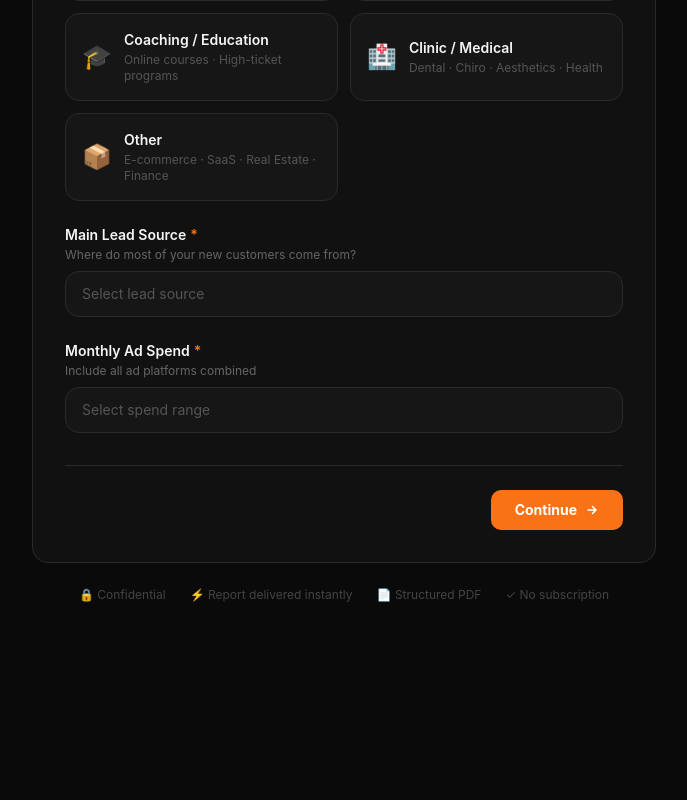
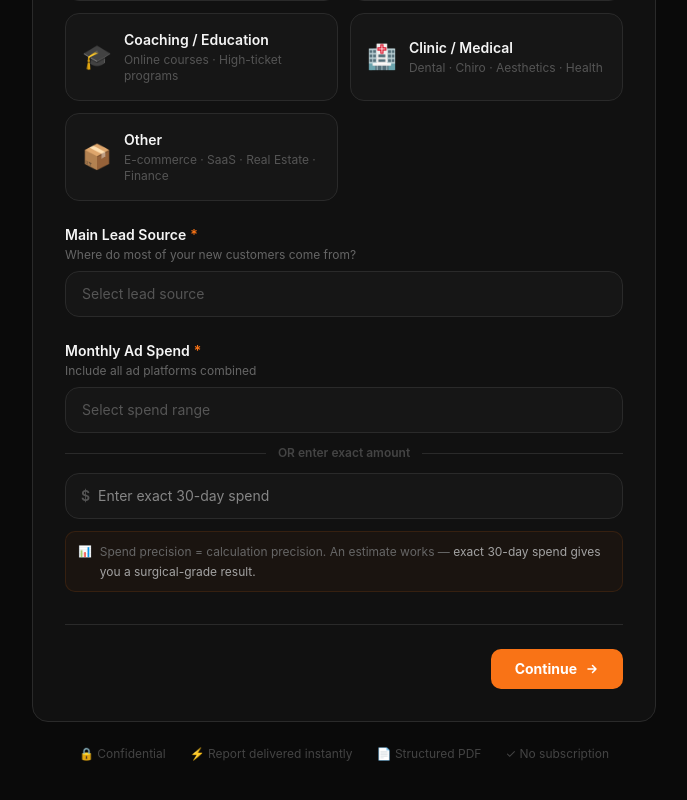
Before and after one commit to 1clipwizard1-bit/growth-diagnostic-site, a React (Vite) app: page /diagnostic in a window 1280 px wide. Shown: the part 673-1473 px from the top of the page, without its empty margins (296-983 px from the left). Before the commit the page ends 1324 px from the top, so only its background shows below. Built offline with nearby package versions, Linux system fonts and the light colour scheme.

Commit message:
feat: add exact ad spend input with mutual exclusion from dropdown

```diff
--- a/src/web/pages/diagnostic.tsx
+++ b/src/web/pages/diagnostic.tsx
@@ -9,6 +9,7 @@ interface FormData {
   businessType: string;
   leadSource: string;
   adSpend: string;
+  exactAdSpend: string;
   // Step 2
   monthlyLeads: string;
   callsBooked: string;
@@ -27,7 +28,7 @@ interface FormData {
 }
 
 const initial: FormData = {
-  businessType: '', leadSource: '', adSpend: '',
+  businessType: '', leadSource: '', adSpend: '', exactAdSpend: '',
   monthlyLeads: '', callsBooked: '', callsCompleted: '', customersClosed: '',
   dealSize: '', profitMargin: '', salesCycle: '', totalRevenue: '',
   responseTime: '', trackingQuality: '', followUpSystem: '', email: '',
@@ -65,21 +66,24 @@ function Label({ children, required, helper }: { children: React.ReactNode; requ
   );
 }
 
-function Select({ value, onChange, options, placeholder, error }: {
+function Select({ value, onChange, options, placeholder, error, disabled }: {
   value: string; onChange: (v: string) => void;
   options: { value: string; label: string }[];
-  placeholder: string; error?: string;
+  placeholder: string; error?: string; disabled?: boolean;
 }) {
   return (
     <div>
       <select
         value={value}
         onChange={e => onChange(e.target.value)}
+        disabled={disabled}
         className="w-full px-4 py-3 rounded-xl border text-sm appearance-none outline-none transition-all"
         style={{
           background: '#161616', color: value ? '#f5f5f5' : '#555',
           borderColor: error ? '#ef4444' : value ? '#f97316' : '#2a2a2a',
           boxShadow: error ? '0 0 0 1px rgba(239,68,68,0.2)' : value ? '0 0 0 1px rgba(249,115,22,0.15)' : 'none',
+          opacity: disabled ? 0.4 : 1,
+          cursor: disabled ? 'not-allowed' : 'pointer',
         }}
       >
         <option value="" disabled style={{ color: '#555' }}>{placeholder}</option>
@@ -284,7 +288,14 @@ function Step1({ data, onChange, errors }: { data: FormData; onChange: (k: keyof
 
       <div>
         <Label required helper="Include all ad platforms combined">Monthly Ad Spend</Label>
-        <Select value={data.adSpend} onChange={v => onChange('adSpend', v)} placeholder="Select spend range" error={errors.adSpend}
+
+        {/* Spend range dropdown */}
+        <Select
+          value={data.adSpend}
+          onChange={v => { onChange('adSpend', v); if (v) onChange('exactAdSpend', ''); }}
+          placeholder="Select spend range"
+          error={errors.adSpend}
+          disabled={!!data.exactAdSpend}
           options={[
             { value: 'under-2k', label: 'Under $2,000' },
             { value: '2k-5k', label: '$2,000 – $5,000' },
@@ -293,6 +304,50 @@ function Step1({ data, onChange, errors }: { data: FormData; onChange: (k: keyof
             { value: '25k+', label: '$25,000+' },
           ]}
         />
+
+        {/* OR divider */}
+        <div className="flex items-center gap-3 my-3">
+          <div className="flex-1 h-px" style={{ background: '#2a2a2a' }} />
+          <span className="text-xs font-semibold" style={{ color: '#444' }}>OR enter exact amount</span>
+          <div className="flex-1 h-px" style={{ background: '#2a2a2a' }} />
+        </div>
+
+        {/* Exact spend input */}
+        <div className="relative">
+          <div
+            className="absolute left-4 top-1/2 -translate-y-1/2 text-sm font-semibold pointer-events-none"
+            style={{ color: data.exactAdSpend ? '#f97316' : '#555' }}
+          >$</div>
+          <input
+            type="number"
+            value={data.exactAdSpend}
+            onChange={e => { onChange('exactAdSpend', e.target.value); if (e.target.value) onChange('adSpend', ''); }}
+            placeholder="Enter exact 30-day spend"
+            min="0"
+            disabled={!!data.adSpend}
+            className="w-full pl-8 pr-4 py-3 rounded-xl border text-sm outline-none transition-all"
+            style={{
+              background: '#161616',
+              color: '#f5f5f5',
+              borderColor: data.exactAdSpend ? '#f97316' : '#2a2a2a',
+              boxShadow: data.exactAdSpend ? '0 0 0 1px rgba(249,115,22,0.15)' : 'none',
+              opacity: data.adSpend ? 0.4 : 1,
+              cursor: data.adSpend ? 'not-allowed' : 'text',
+            }}
+          />
+        </div>
+
+        {/* Disclaimer */}
+        <div
+          className="flex items-start gap-2 mt-3 px-3 py-2.5 rounded-lg"
+          style={{ background: 'rgba(249,115,22,0.04)', border: '1px solid rgba(249,115,22,0.12)' }}
+        >
+          <span style={{ fontSize: '11px', lineHeight: 1.6, marginTop: '1px', flexShrink: 0 }}>📊</span>
+          <p className="text-xs leading-relaxed" style={{ color: '#666' }}>
+            Spend precision = calculation precision. An estimate works —{' '}
+            <span style={{ color: '#a3a3a3' }}>exact 30-day spend gives you a surgical-grade result.</span>
+          </p>
+        </div>
       </div>
     </div>
   );
@@ -660,7 +715,7 @@ export default function DiagnosticForm() {
     if (step === 1) {
       if (!data.businessType) errs.businessType = 'Please select a business type';
       if (!data.leadSource) errs.leadSource = 'Please select a lead source';
-      if (!data.adSpend) errs.adSpend = 'Please select your ad spend range';
+      if (!data.adSpend && !data.exactAdSpend) errs.adSpend = 'Please select a range or enter an exact amount';
     }
 
     if (step === 2) {
@@ -715,7 +770,8 @@ export default function DiagnosticForm() {
       // Step 1
       businessType: data.businessType,
       leadSource: data.leadSource,
-      adSpend: data.adSpend,
+      adSpend: data.adSpend || null,
+      exactAdSpend: data.exactAdSpend ? parseInt(data.exactAdSpend) : null,
       // Step 2
       monthlyLeads: parseInt(data.monthlyLeads) || 0,
       callsBooked: parseInt(data.callsBooked) || 0,
```
Also changed, not shown: n8n_html_node.js.txt, 1 other file (tests, documents, lock files or other folders).
